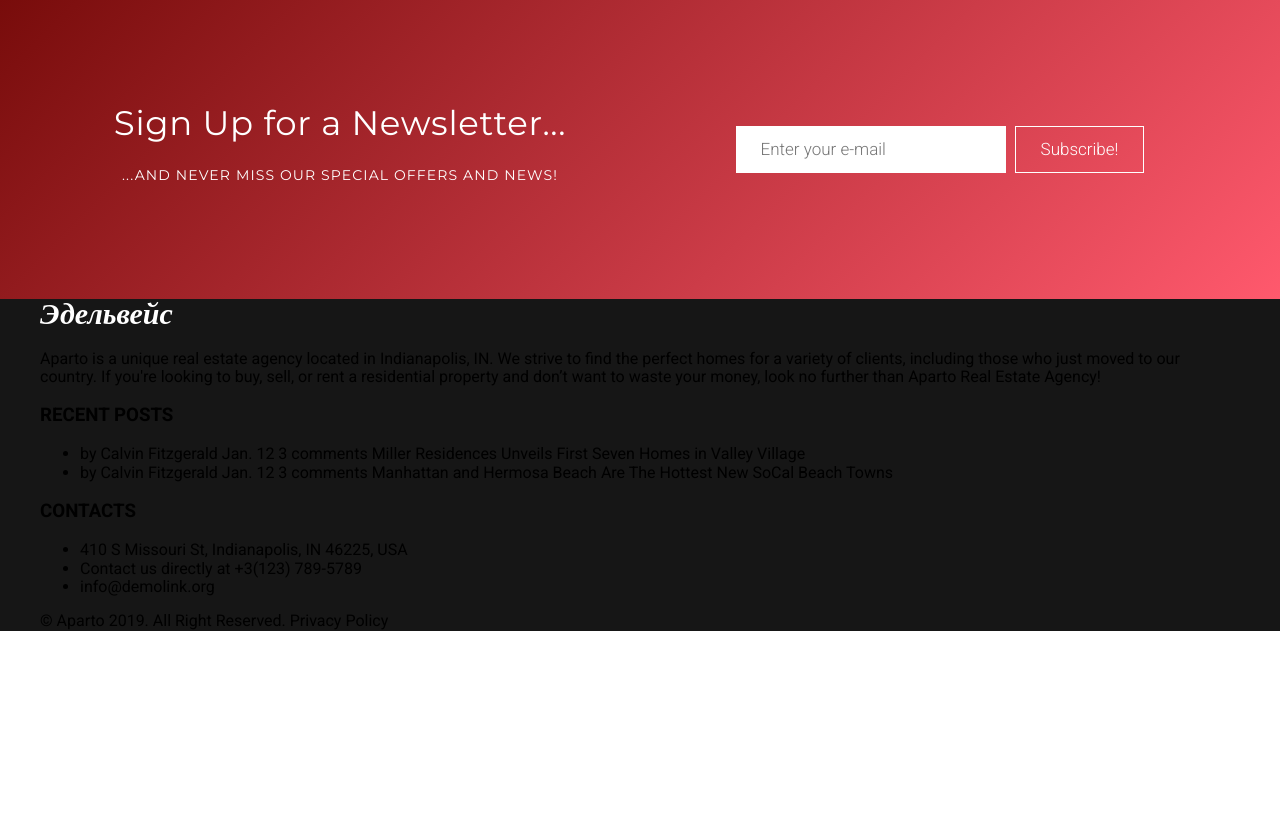
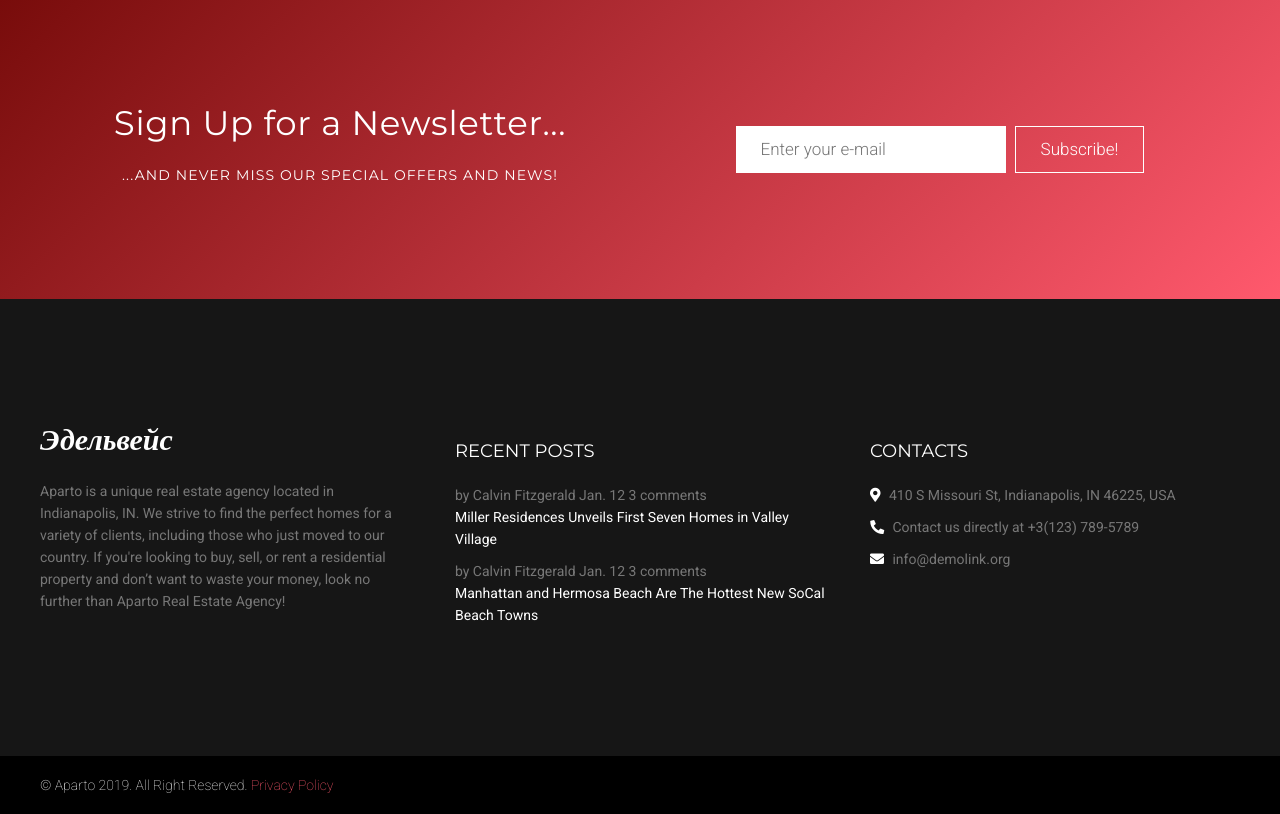
Before and after one commit to lesly1337/edelweis, a PHP site: page /web/template/index.html in a window 1280 px wide. Shown: the part 5010-5824 px from the top of the page. Before the commit the page ends 5641 px from the top, so only its background shows below. Run offline with PHP 8.4, Linux system fonts and the light colour scheme.

Commit message:
Landing ready

```diff
--- a/web/template/css/style.css
+++ b/web/template/css/style.css
@@ -564,8 +564,84 @@ body {
 
 #footer {
     background-color: #161616;
+    color: #777;
+    font-size: 14px;
+    line-height: 1.57143;
+}
+
+#footer .wrapper {
+    display: flex;
+    padding: 120px 0;
+}
+
+#footer .left {
+    padding-right: 30px;
+}
+
+#footer .center {
+    padding-left: 15px;
+    padding-right: 15px;
+}
+
+#footer .right {
+    padding-left: 30px;
+}
+
+#footer .wrapper > div {
+    width: 33.33333%;
 }
 
 #footer .logo {
     color: white;
 }
+
+#footer .white {
+    color: #fff;
+}
+
+#footer h3 {
+    color: #fff;
+    font-family: 'Montserrat', sans-serif;
+    font-weight: 400;
+    font-size: 18px;
+    text-transform: uppercase;
+}
+
+#footer .posts p {
+    margin: 0;
+}
+
+#footer ul {
+    margin: 0;
+    padding: 0;
+    list-style: none;
+}
+
+#footer li {
+    margin: 10px 0;
+}
+
+#footer i.fas {
+    margin-right: 5px;
+}
+
+#copyright {
+    background-color: black;
+    padding: 7px;
+    font-size: 14px;
+    color: #fff;
+}
+
+#copyright p {
+    font-weight: 100;
+}
+
+#copyright p a {
+    color: #ff596d;
+    text-decoration: none;
+}
+
+#copyright p a:hover,
+#copyright p a:active {
+    text-decoration: underline;
+}
--- a/web/template/index.html
+++ b/web/template/index.html
@@ -6,7 +6,7 @@
     <meta http-equiv="X-UA-Compatible" content="ie=edge">
     <title>Document</title>
     <link rel="stylesheet" href="css/normalize.css">
-    <link href="https://fonts.googleapis.com/css?family=Montserrat:300,400,500,600,700,800|Roboto:300,400,700&amp;subset=cyrillic" rel="stylesheet">
+    <link href="https://fonts.googleapis.com/css?family=Montserrat:300,400,500,600,700,800|Roboto:100,300,400,700&amp;subset=cyrillic" rel="stylesheet">
     <link href="https://fonts.googleapis.com/css?family=Old+Standard+TT:400i,700&amp;subset=cyrillic" rel="stylesheet">
     <link rel="stylesheet" href="https://use.fontawesome.com/releases/v5.7.2/css/all.css" integrity="sha384-fnmOCqbTlWIlj8LyTjo7mOUStjsKC4pOpQbqyi7RrhN7udi9RwhKkMHpvLbHG9Sr" crossorigin="anonymous">
     <link rel="stylesheet" href="css/style.css">
@@ -259,59 +259,49 @@
     <section id="footer">
 
         <div class="wrapper">
-            <div>
+            <div class="left">
                 <div class="logo">
                     Эдельвейс
                 </div>
+
+                <p>Aparto is a unique real estate agency located in Indianapolis, IN. We strive to find the perfect homes for a variety of clients, including those who just moved to our country. If you're looking to buy, sell, or rent a residential property and don’t want to waste your money, look no further than Aparto Real Estate Agency!</p>
             </div>
-            <div>
-                <p>Aparto is a unique real estate agency located in Indianapolis, IN. We strive to find the perfect homes for a variety of clients, including those who just moved to our country. If you're looking to buy, sell, or rent a residential property and don’t want to waste your money, look no further than Aparto Real Estate Agency!</p>
-
+            <div class="center">
                 <h3>RECENT POSTS</h3>
 
-                <ul>
+                <ul class="posts">
                     <li>
-                        by Calvin Fitzgerald Jan. 12 3 comments
-                        Miller Residences Unveils First Seven Homes in Valley Village
+                        <p class="info">by Calvin Fitzgerald Jan. 12 3 comments</p>
+                        <p class="text white">Miller Residences Unveils First Seven Homes in Valley Village</p>
                     </li>
                     <li>
-                        by Calvin Fitzgerald Jan. 12 3 comments
-                        Manhattan and Hermosa Beach Are The Hottest New SoCal Beach Towns
+                        <p class="info">by Calvin Fitzgerald Jan. 12 3 comments</p>
+                        <p class="text white">Manhattan and Hermosa Beach Are The Hottest New SoCal Beach Towns</p>
                     </li>
                 </ul>
 
             </div>
-            <div>
+            <div class="right">
 
-                   <h3>CONTACTS</h3>
+                <h3>CONTACTS</h3>
 
-                   <ul>
-                       <li>
-                            410 S Missouri St, Indianapolis, IN 46225, USA
-                       </li>
-                       <li>
-                            Contact us directly at +3(123) 789-5789
-                       </li>
-                       <li>
-                            info@demolink.org
-                       </li>
-                   </ul>
+                <ul class="contacts">
+                    <li><i class="white fas fa-map-marker-alt"></i> 410 S Missouri St, Indianapolis, IN 46225, USA</li>
+                    <li><i class="white fas fa-phone fa-rotate-90"></i> Contact us directly at +3(123) 789-5789</li>
+                    <li><i class="white fas fa-envelope"></i> info@demolink.org</li>
+                </ul>
 
-
-
-
-
-                </div>
-        </div>
-
-        <div class="copyright">
-            <div class="wrapper">
-                <p>&copy; Aparto 2019. All Right Reserved. Privacy Policy</p>
             </div>
         </div>
 
     </section><!-- end of #footer -->
 
+    <div id="copyright">
+        <div class="wrapper">
+            <p>&copy; Aparto 2019. All Right Reserved. <a href="#">Privacy Policy</a></p>
+        </div>
+    </div>
+
 
 </body>
 </html>
```
